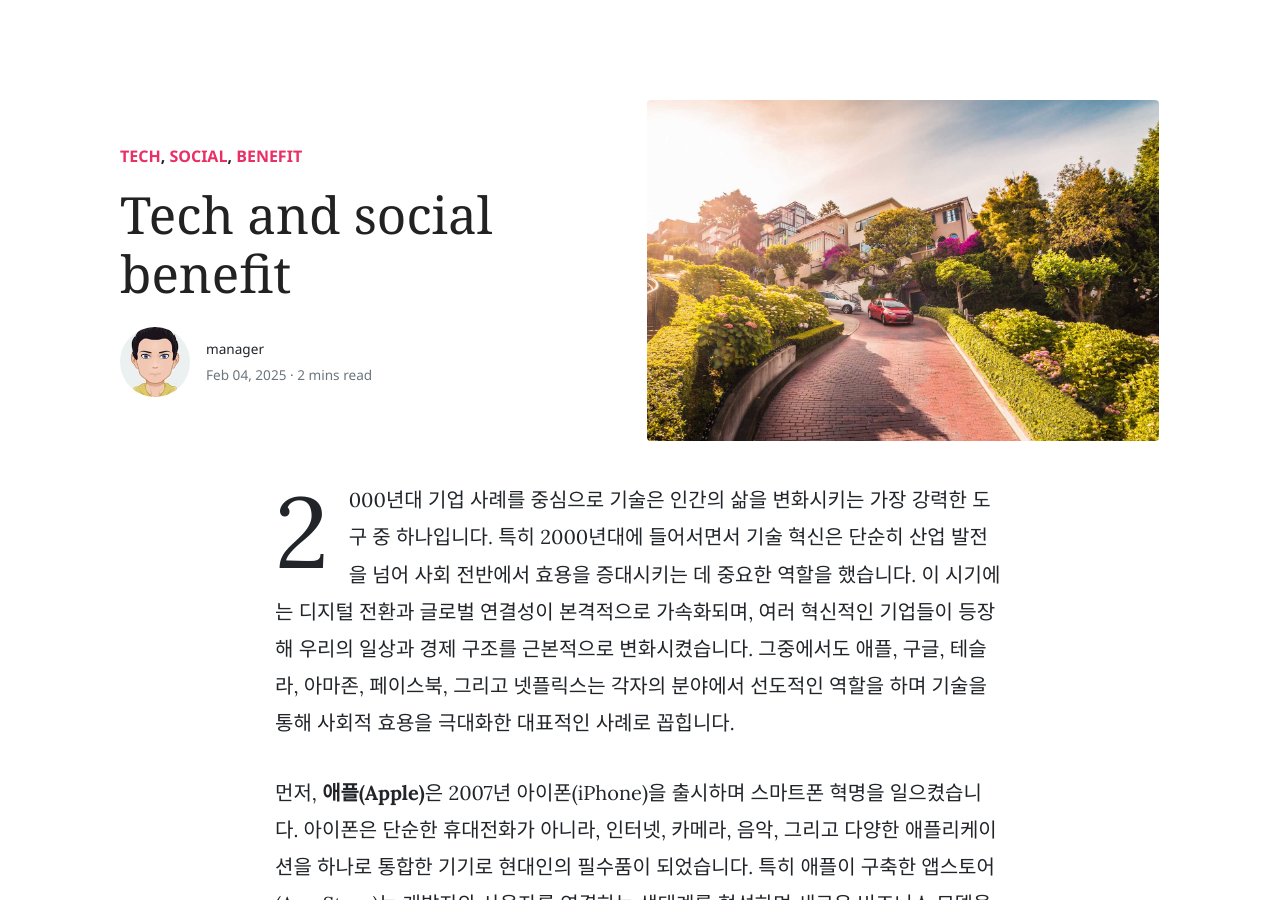
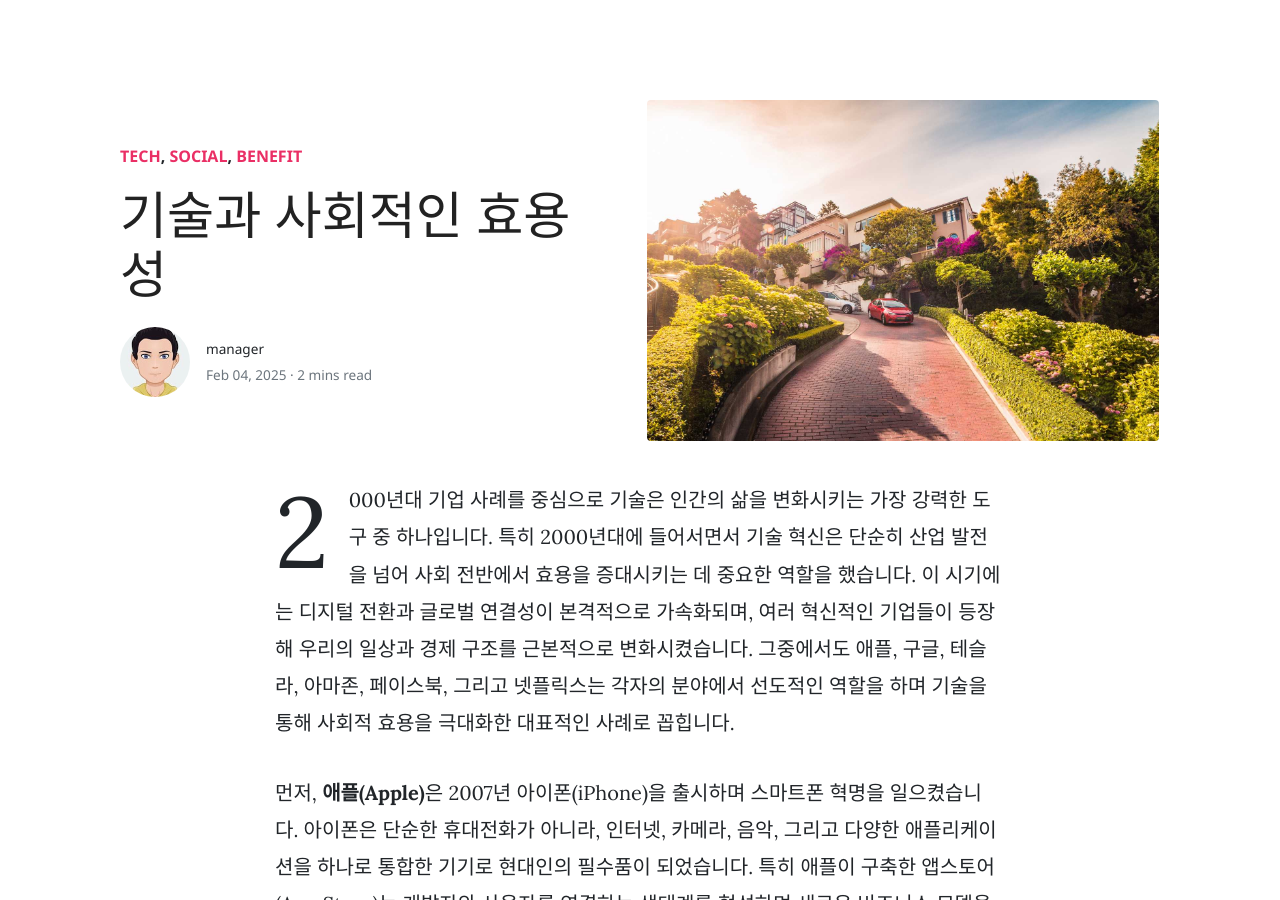
Before and after one commit to skps2000/XTI_CORP, a Jekyll site: the page built from _posts/2025-02-04-tech-and-social-benefit.md, in a window 1280 px wide and 900 px high. Built offline with Jekyll 4.4.1, drawn with Linux system fonts in a browser that asks for light colours; nearby versions of some CDN libraries.

Commit message:
Update 2025-02-04-tech-and-social-benefit.md

```diff
--- a/_posts/2025-02-04-tech-and-social-benefit.md
+++ b/_posts/2025-02-04-tech-and-social-benefit.md
@@ -1,6 +1,6 @@
 ---
 layout: post
-title:  "Tech and social benefit"
+title:  "기술과 사회적인 효용성"
 author: manager
 categories: [ Tech, social, benefit ]
 image: assets/images/10.jpg
```
